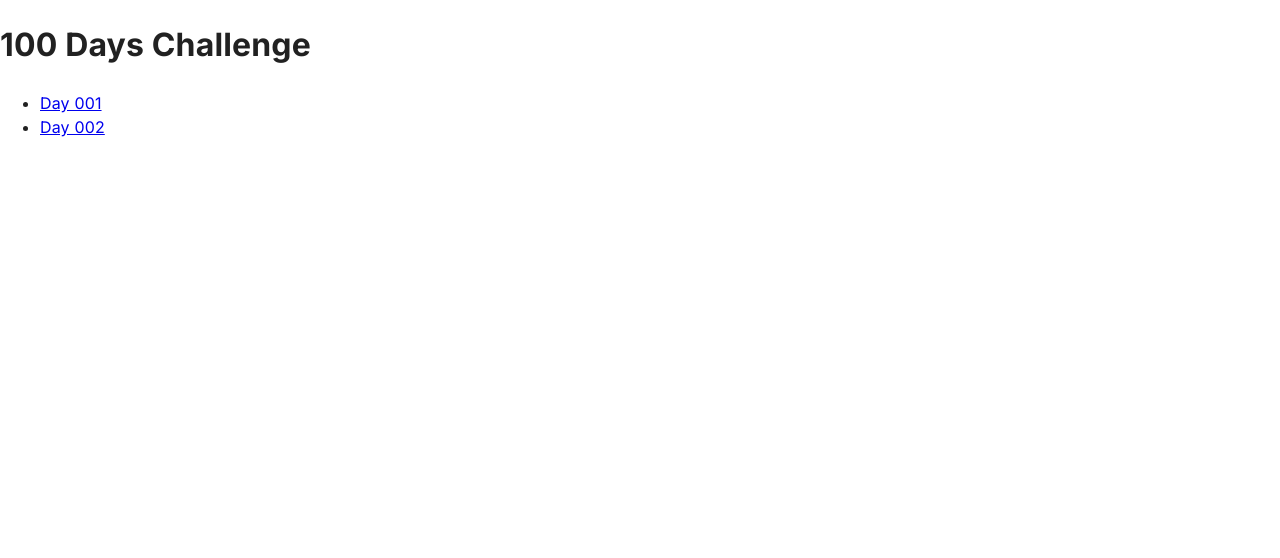
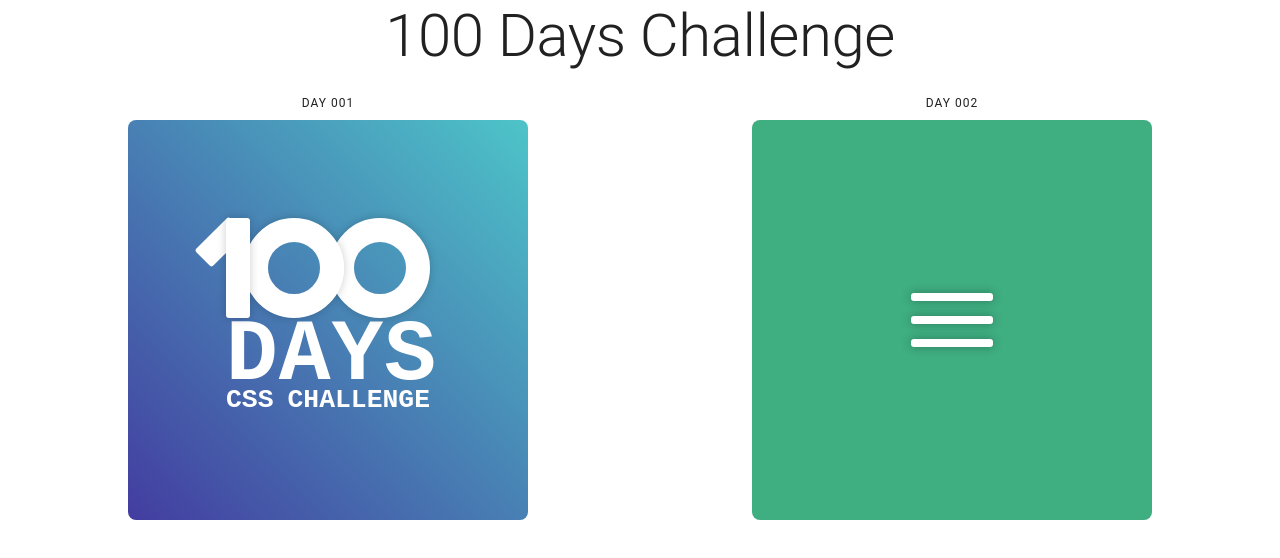
Before and after one commit to Dgvalerio/100-days-challenge, a Next.js app: page / in a window 1280 px wide. Shown: the top 558 px of the page. Built offline with nearby package versions, Linux system fonts and the light colour scheme.

Commit message:
feat(home): show tasks in home

```diff
--- a/src/pages/001/index.tsx
+++ b/src/pages/001/index.tsx
@@ -1,18 +1,14 @@
+import { FC } from 'react';
+
 import { NextPage } from 'next';
 import { Inter } from 'next/font/google';
 import Head from 'next/head';
 
 import styled from '@emotion/styled';
 
+import { Main } from '@/pages/styled';
+
 const inter = Inter({ subsets: ['latin'] });
-
-const Main = styled.main`
-  display: flex;
-  align-items: center;
-  justify-content: center;
-
-  min-height: 100vh;
-`;
 
 const Task = styled.div`
   height: 400px;
@@ -108,12 +104,7 @@ const Task = styled.div`
   }
 `;
 
-const Day001: NextPage = () => (
-  <>
-    <Head>
-      <title>100 Days Challenge - Day 001</title>
-    </Head>
-    <Main className={inter.className}>
+export const Day001: FC = () => (
   <Task>
     <div id="content">
       <div id="numbers">
@@ -133,8 +124,17 @@ const Day001: NextPage = () => (
       </div>
     </div>
   </Task>
+);
+
+const Page: NextPage = () => (
+  <>
+    <Head>
+      <title>100 Days Challenge - Day 001</title>
+    </Head>
+    <Main className={inter.className}>
+      <Day001 />
     </Main>
   </>
 );
 
-export default Day001;
+export default Page;
--- a/src/pages/002/index.tsx
+++ b/src/pages/002/index.tsx
@@ -137,18 +137,13 @@ const Task = styled.div`
   }
 `;
 
-const Day001: NextPage = () => {
+export const Day002: NextPage = () => {
   const [state, setState] = useState('');
 
   const animate = (): void =>
     setState((prev) => (prev === 'opened' ? 'closed' : 'opened'));
 
   return (
-    <>
-      <Head>
-        <title>100 Days Challenge - Day 001</title>
-      </Head>
-      <Main>
     <Task>
       <div id="content" onClick={animate}>
         <div id="line-1" className={state}></div>
@@ -156,9 +151,18 @@ const Day001: NextPage = () => {
         <div id="line-3" className={state}></div>
       </div>
     </Task>
+  );
+};
+
+const Page: NextPage = () => (
+  <>
+    <Head>
+      <title>100 Days Challenge - Day 002</title>
+    </Head>
+    <Main>
+      <Day002 />
     </Main>
   </>
 );
-};
 
-export default Day001;
+export default Page;
--- a/src/pages/index.tsx
+++ b/src/pages/index.tsx
@@ -1,13 +1,32 @@
 import { NextPage } from 'next';
 import { Inter } from 'next/font/google';
 import Head from 'next/head';
-import Link from 'next/link';
+import { useRouter } from 'next/router';
 
-import { CssBaseline } from '@mui/material';
+import { CssBaseline, Typography } from '@mui/material';
+
+import styled from '@emotion/styled';
+
+import { Day001 } from '@/pages/001';
+import { Day002 } from '@/pages/002';
 
 const inter = Inter({ subsets: ['latin'] });
 
-const Home: NextPage = () => (
+export const Tasks = styled.main`
+  display: flex;
+  justify-content: space-around;
+  padding: 1rem;
+
+  div {
+    cursor: pointer;
+    text-align: center;
+  }
+`;
+
+const Home: NextPage = () => {
+  const router = useRouter();
+
+  return (
     <>
       <CssBaseline />
       <Head>
@@ -17,17 +36,22 @@ const Home: NextPage = () => (
         <link rel="icon" href="/favicon.ico" />
       </Head>
       <main className={inter.className}>
-      <h1>100 Days Challenge</h1>
-      <ul>
-        <li>
-          <Link href="/001">Day 001</Link>
-        </li>
-        <li>
-          <Link href="/002">Day 002</Link>
-        </li>
-      </ul>
+        <Typography variant="h2" textAlign="center">
+          100 Days Challenge
+        </Typography>
+        <Tasks>
+          <div onClick={(): void => void router.push('/001')}>
+            <Typography variant="overline">Day 001</Typography>
+            <Day001 />
+          </div>
+          <div onClick={(): void => void router.push('/002')}>
+            <Typography variant="overline">Day 002</Typography>
+            <Day002 />
+          </div>
+        </Tasks>
       </main>
     </>
   );
+};
 
 export default Home;
```
Lines whose indentation alone changed are shown as unchanged.
